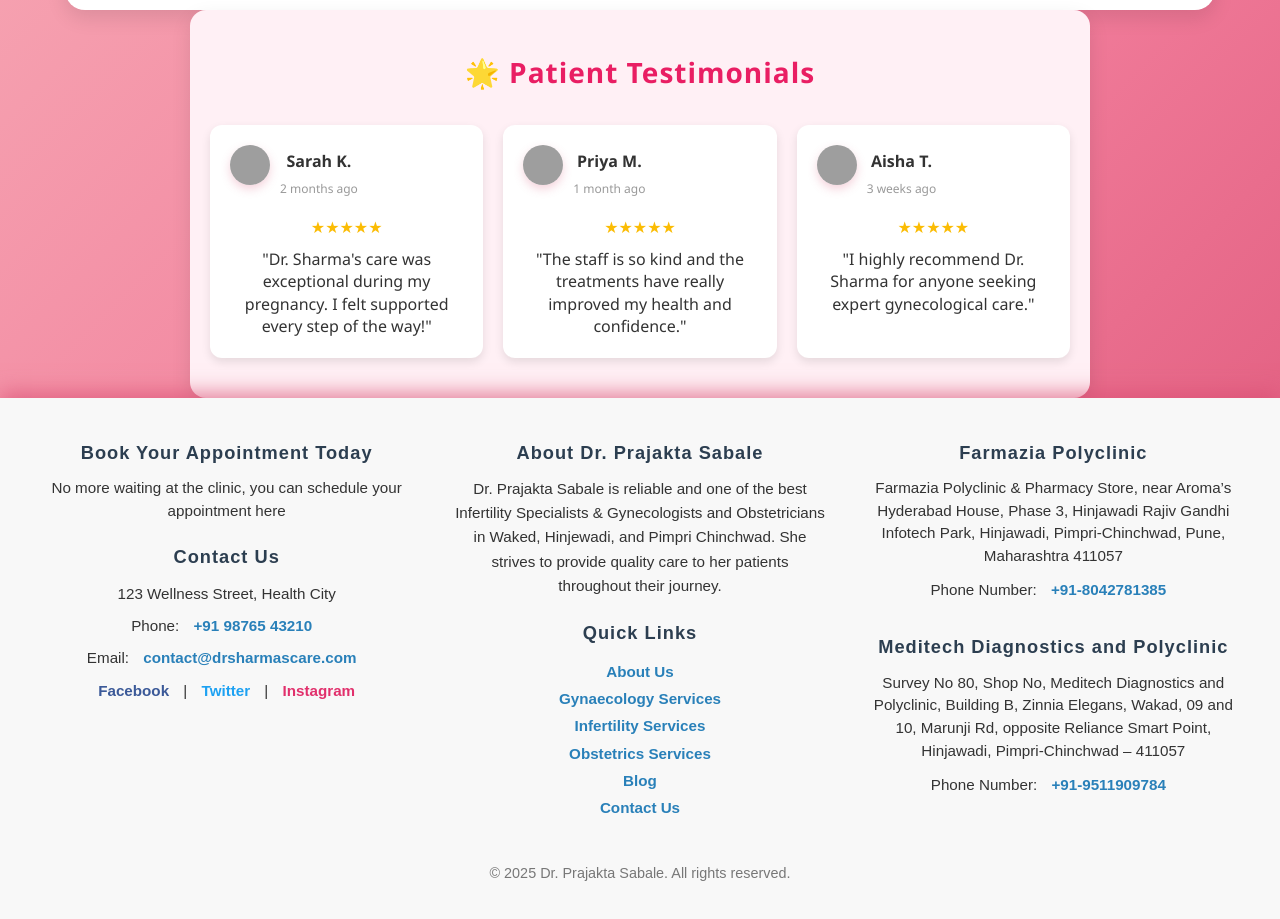
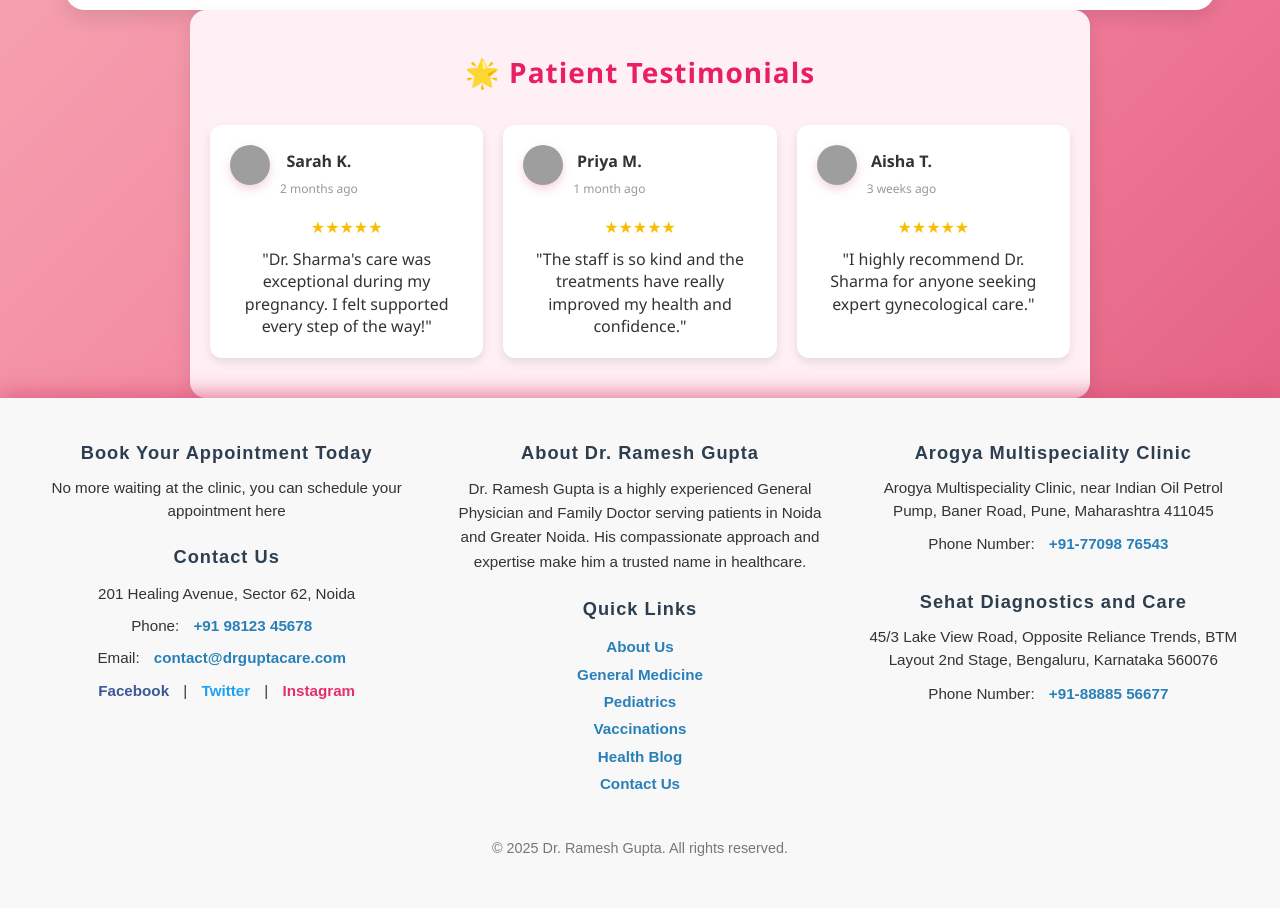
Before and after one commit to Prasadgithubpage/hospital-website, a plain HTML site: page index.html in a window 1280 px wide. Shown: the part 2430-3349 px from the top of the page. Drawn offline with Linux system fonts and the light colour scheme; grey boxes are pictures that could not be loaded.

Commit message:
Update index.html

```diff
--- a/index.html
+++ b/index.html
@@ -435,9 +435,9 @@
       <p style="margin-bottom: 20px; line-height: 1.5;">No more waiting at the clinic, you can schedule your appointment here</p>
 
       <h4 style="color:#2c3e50; margin-bottom: 10px;">Contact Us</h4>
-      <p>123 Wellness Street, Health City</p>
-      <p>Phone: <a href="tel:+919876543210" style="color:#2980b9; text-decoration:none;">+91 98765 43210</a></p>
-      <p>Email: <a href="mailto:contact@drsharmascare.com" style="color:#2980b9; text-decoration:none;">contact@drsharmascare.com</a></p>
+      <p>201 Healing Avenue, Sector 62, Noida</p>
+      <p>Phone: <a href="tel:+919812345678" style="color:#2980b9; text-decoration:none;">+91 98123 45678</a></p>
+      <p>Email: <a href="mailto:contact@drguptacare.com" style="color:#2980b9; text-decoration:none;">contact@drguptacare.com</a></p>
       <p>
         <a href="#" aria-label="Facebook" style="color:#3b5998; text-decoration:none; margin-right:10px;">Facebook</a> |
         <a href="#" aria-label="Twitter" style="color:#1da1f2; text-decoration:none; margin: 0 10px;">Twitter</a> |
@@ -447,41 +447,41 @@
 
     <!-- Column 2 -->
     <div style="flex: 1 1 300px; min-width: 250px;">
-      <h4 style="color:#2c3e50; margin-bottom: 10px;">About Dr. Prajakta Sabale</h4>
+      <h4 style="color:#2c3e50; margin-bottom: 10px;">About Dr. Ramesh Gupta</h4>
       <p style="line-height: 1.6; margin-bottom: 20px;">
-        Dr. Prajakta Sabale is reliable and one of the best Infertility Specialists & Gynecologists and Obstetricians in Waked, Hinjewadi, and Pimpri Chinchwad. She strives to provide quality care to her patients throughout their journey.
+        Dr. Ramesh Gupta is a highly experienced General Physician and Family Doctor serving patients in Noida and Greater Noida. His compassionate approach and expertise make him a trusted name in healthcare.
       </p>
 
       <h4 style="color:#2c3e50; margin-bottom: 10px;">Quick Links</h4>
       <ul style="list-style:none; padding-left:0; line-height:1.8; margin:0;">
         <li><a href="#" style="color:#2980b9; text-decoration:none;">About Us</a></li>
-        <li><a href="#" style="color:#2980b9; text-decoration:none;">Gynaecology Services</a></li>
-        <li><a href="#" style="color:#2980b9; text-decoration:none;">Infertility Services</a></li>
-        <li><a href="#" style="color:#2980b9; text-decoration:none;">Obstetrics Services</a></li>
-        <li><a href="#" style="color:#2980b9; text-decoration:none;">Blog</a></li>
+        <li><a href="#" style="color:#2980b9; text-decoration:none;">General Medicine</a></li>
+        <li><a href="#" style="color:#2980b9; text-decoration:none;">Pediatrics</a></li>
+        <li><a href="#" style="color:#2980b9; text-decoration:none;">Vaccinations</a></li>
+        <li><a href="#" style="color:#2980b9; text-decoration:none;">Health Blog</a></li>
         <li><a href="#contact" style="color:#2980b9; text-decoration:none;">Contact Us</a></li>
       </ul>
     </div>
 
     <!-- Column 3 -->
     <div style="flex: 1 1 300px; min-width: 250px;">
-      <h4 style="color:#2c3e50; margin-bottom: 10px;">Farmazia Polyclinic</h4>
+      <h4 style="color:#2c3e50; margin-bottom: 10px;">Arogya Multispeciality Clinic</h4>
       <p style="line-height: 1.5; margin-bottom: 10px;">
-        Farmazia Polyclinic & Pharmacy Store, near Aroma’s Hyderabad House, Phase 3, Hinjawadi Rajiv Gandhi Infotech Park, Hinjawadi, Pimpri-Chinchwad, Pune, Maharashtra 411057
+        Arogya Multispeciality Clinic, near Indian Oil Petrol Pump, Baner Road, Pune, Maharashtra 411045
       </p>
-      <p>Phone Number: <a href="tel:+918042781385" style="color:#2980b9; text-decoration:none;">+91-8042781385</a></p>
+      <p>Phone Number: <a href="tel:+917709876543" style="color:#2980b9; text-decoration:none;">+91-77098 76543</a></p>
 
-      <h4 style="color:#2c3e50; margin-top: 30px; margin-bottom: 10px;">Meditech Diagnostics and Polyclinic</h4>
+      <h4 style="color:#2c3e50; margin-top: 30px; margin-bottom: 10px;">Sehat Diagnostics and Care</h4>
       <p style="line-height: 1.5; margin-bottom: 10px;">
-        Survey No 80, Shop No, Meditech Diagnostics and Polyclinic, Building B, Zinnia Elegans, Wakad, 09 and 10, Marunji Rd, opposite Reliance Smart Point, Hinjawadi, Pimpri-Chinchwad – 411057
+        45/3 Lake View Road, Opposite Reliance Trends, BTM Layout 2nd Stage, Bengaluru, Karnataka 560076
       </p>
-      <p>Phone Number: <a href="tel:+919511909784" style="color:#2980b9; text-decoration:none;">+91-9511909784</a></p>
+      <p>Phone Number: <a href="tel:+918888556677" style="color:#2980b9; text-decoration:none;">+91-88885 56677</a></p>
     </div>
 
   </div>
 
   <p style="text-align:center; margin-top: 40px; font-size: 0.9rem; color:#777;">
-    © 2025 Dr. Prajakta Sabale. All rights reserved.
+    © 2025 Dr. Ramesh Gupta. All rights reserved.
   </p>
 </footer>
 
@@ -490,5 +490,6 @@
 
 
 
+
 </body>
 </html>
```
